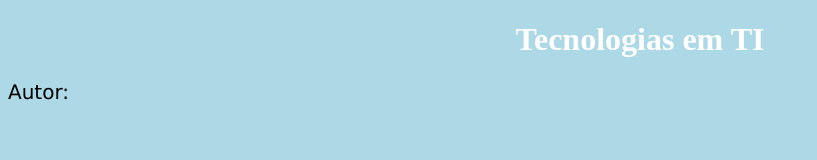
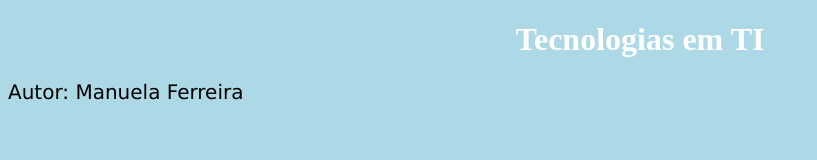
Before and after one commit to manuela-f/Tecnologias-TI, a plain HTML site: page Index.html in a window 1280 px wide. Shown: the whole page, without its empty margins (0-817 px from the left). Drawn offline with Linux system fonts and the light colour scheme.

Commit message:
Update Index.html
Acrescentado o nome do autor.

```diff
--- a/Index.html
+++ b/Index.html
@@ -20,7 +20,7 @@
 	<body>
 
 		<h1>Tecnologias em TI</h1>
-		<p>Autor:</p>
+		<p>Autor: Manuela Ferreira</p>
 
 	</body>
 </html>
```
